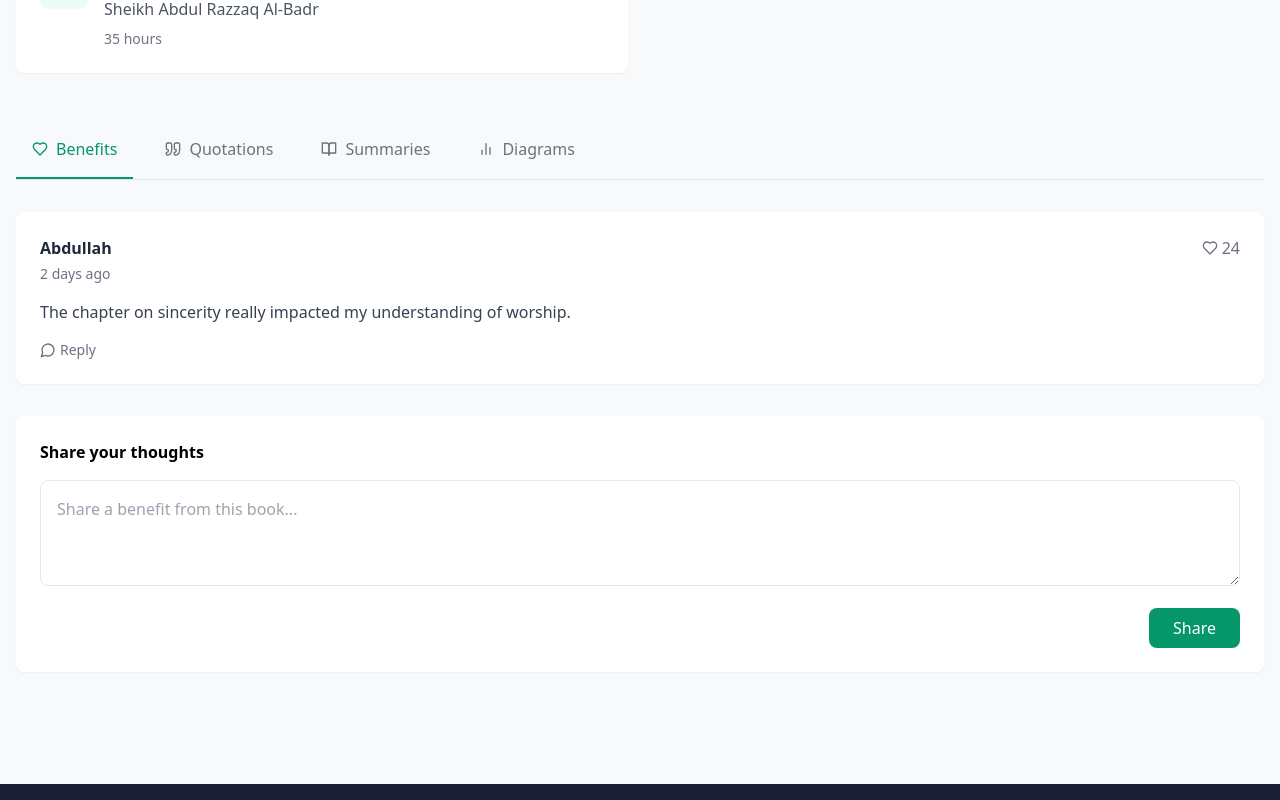
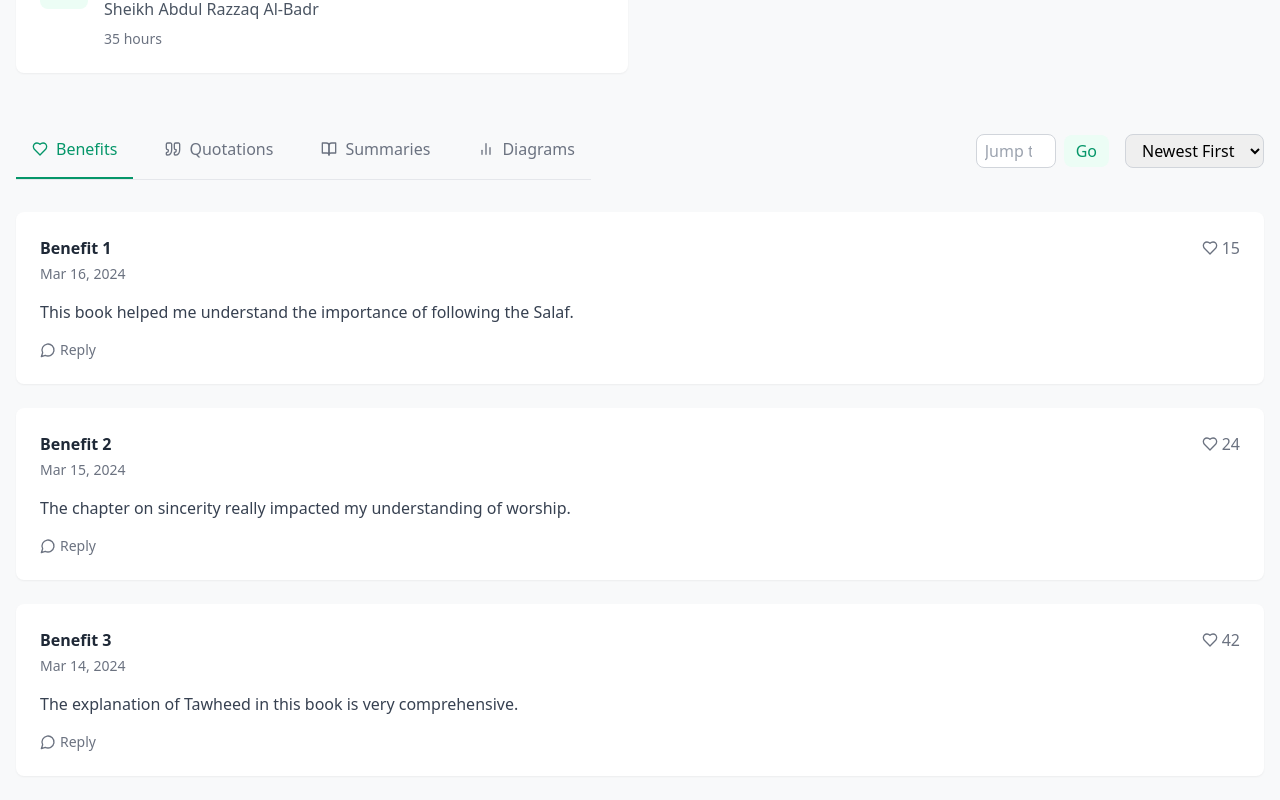
Before and after one commit to AbdElbassetKh/Taqreeb, a React (Vite) app: page /book/1 in a window 1280 px wide. Shown: the part 1420-2220 px from the top of the page. Built offline with nearby package versions, Linux system fonts and the light colour scheme.

Commit message:
Update BookBenefits.tsx

```diff
--- a/src/components/book/BookBenefits.tsx
+++ b/src/components/book/BookBenefits.tsx
@@ -1,8 +1,10 @@
 import React, { useState } from 'react';
-import { MessageCircle, Heart, Quote, BookOpen, BarChart2 } from 'lucide-react';
+import { MessageCircle, Heart, Quote, BookOpen, BarChart2, ArrowUpDown, Clock } from 'lucide-react';
 
 const BookBenefits = () => {
   const [activeTab, setActiveTab] = useState('benefits');
+  const [sortBy, setSortBy] = useState('newest');
+  const [jumpToNumber, setJumpToNumber] = useState('');
 
   const tabs = [
     { id: 'benefits', label: 'Benefits', icon: <Heart className="h-4 w-4" /> },
@@ -15,44 +17,89 @@ const BookBenefits = () => {
     benefits: [
       {
         id: 1,
-        user: 'Abdullah',
         content: 'The chapter on sincerity really impacted my understanding of worship.',
         likes: 24,
-        date: '2 days ago'
+        date: '2024-03-15T10:00:00Z'
+      },
+      {
+        id: 5,
+        content: 'The explanation of Tawheed in this book is very comprehensive.',
+        likes: 42,
+        date: '2024-03-14T15:30:00Z'
+      },
+      {
+        id: 6,
+        content: 'This book helped me understand the importance of following the Salaf.',
+        likes: 15,
+        date: '2024-03-16T08:45:00Z'
       }
     ],
     quotes: [
       {
         id: 2,
-        user: 'Ahmad',
         content: '"And know that the heart\'s rectification and corruption is tied to its knowledge and intention." - p.45',
         likes: 18,
-        date: '3 days ago'
+        date: '2024-03-13T09:20:00Z'
       }
     ],
     summaries: [
       {
         id: 3,
-        user: 'Sarah',
         content: 'Key points from Chapter 3: 1) The importance of following the Salaf, 2) The middle path in understanding Names and Attributes, 3) The danger of innovation.',
         likes: 32,
-        date: '1 day ago'
+        date: '2024-03-12T14:15:00Z'
       }
     ],
     diagrams: [
       {
         id: 4,
-        user: 'Mohammed',
         content: '[Diagram Link] Visual representation of the categories of Tawheed discussed in the book',
         likes: 45,
-        date: '4 days ago'
+        date: '2024-03-11T11:30:00Z'
       }
     ]
+  };
+
+  const sortContributions = (items) => {
+    const sorted = [...items];
+    if (sortBy === 'likes') {
+      sorted.sort((a, b) => b.likes - a.likes);
+    } else if (sortBy === 'newest') {
+      sorted.sort((a, b) => new Date(b.date).getTime() - new Date(a.date).getTime());
+    } else if (sortBy === 'oldest') {
+      sorted.sort((a, b) => new Date(a.date).getTime() - new Date(b.date).getTime());
+    }
+    return sorted;
+  };
+
+  const handleJumpTo = (e) => {
+    e.preventDefault();
+    const number = parseInt(jumpToNumber);
+    if (number) {
+      const element = document.getElementById(`${activeTab}-${number}`);
+      if (element) {
+        element.scrollIntoView({ behavior: 'smooth' });
+        element.classList.add('bg-emerald-50');
+        setTimeout(() => {
+          element.classList.remove('bg-emerald-50');
+        }, 2000);
+      }
+    }
+  };
+
+  const formatDate = (dateString) => {
+    const date = new Date(dateString);
+    return date.toLocaleDateString('en-US', {
+      year: 'numeric',
+      month: 'short',
+      day: 'numeric'
+    });
   };
 
   return (
     <div className="space-y-8">
       {/* Tabs */}
+      <div className="flex flex-col sm:flex-row sm:items-center sm:justify-between space-y-4 sm:space-y-0">
         <div className="flex space-x-4 border-b border-gray-200">
           {tabs.map((tab) => (
             <button
@@ -69,15 +116,49 @@ const BookBenefits = () => {
             </button>
           ))}
         </div>
+        <div className="flex space-x-4">
+          <div className="flex items-center space-x-2">
+            <form onSubmit={handleJumpTo} className="flex items-center space-x-2">
+              <input
+                type="number"
+                min="1"
+                placeholder="Jump to #"
+                value={jumpToNumber}
+                onChange={(e) => setJumpToNumber(e.target.value)}
+                className="w-20 px-2 py-1 border border-gray-300 rounded-lg focus:outline-none focus:ring-2 focus:ring-emerald-500"
+              />
+              <button
+                type="submit"
+                className="px-3 py-1 bg-emerald-50 text-emerald-600 rounded-lg hover:bg-emerald-100 transition"
+              >
+                Go
+              </button>
+            </form>
+          </div>
+          <select
+            value={sortBy}
+            onChange={(e) => setSortBy(e.target.value)}
+            className="px-3 py-1 border border-gray-300 rounded-lg focus:outline-none focus:ring-2 focus:ring-emerald-500"
+          >
+            <option value="newest">Newest First</option>
+            <option value="oldest">Oldest First</option>
+            <option value="likes">Most Liked</option>
+          </select>
+        </div>
+      </div>
 
       {/* Content list */}
       <div className="space-y-6">
-        {contributions[activeTab].map((item) => (
-          <div key={item.id} className="bg-white p-6 rounded-lg shadow-sm">
+        {sortContributions(contributions[activeTab]).map((item, index) => (
+          <div
+            id={`${activeTab}-${index + 1}`}
+            key={item.id}
+            className="bg-white p-6 rounded-lg shadow-sm transition duration-300"
+          >
             <div className="flex items-start justify-between">
               <div>
-                <p className="font-semibold text-gray-800">{item.user}</p>
-                <p className="text-sm text-gray-500 mt-1">{item.date}</p>
+                <p className="font-semibold text-gray-800">{`${activeTab.slice(0, -1).charAt(0).toUpperCase() + activeTab.slice(0, -1).slice(1)} ${index + 1}`}</p>
+                <p className="text-sm text-gray-500 mt-1">{formatDate(item.date)}</p>
               </div>
               <button className="flex items-center space-x-1 text-gray-500 hover:text-emerald-600">
                 <Heart className="h-4 w-4" />
```
Lines whose indentation alone changed are shown as unchanged.
